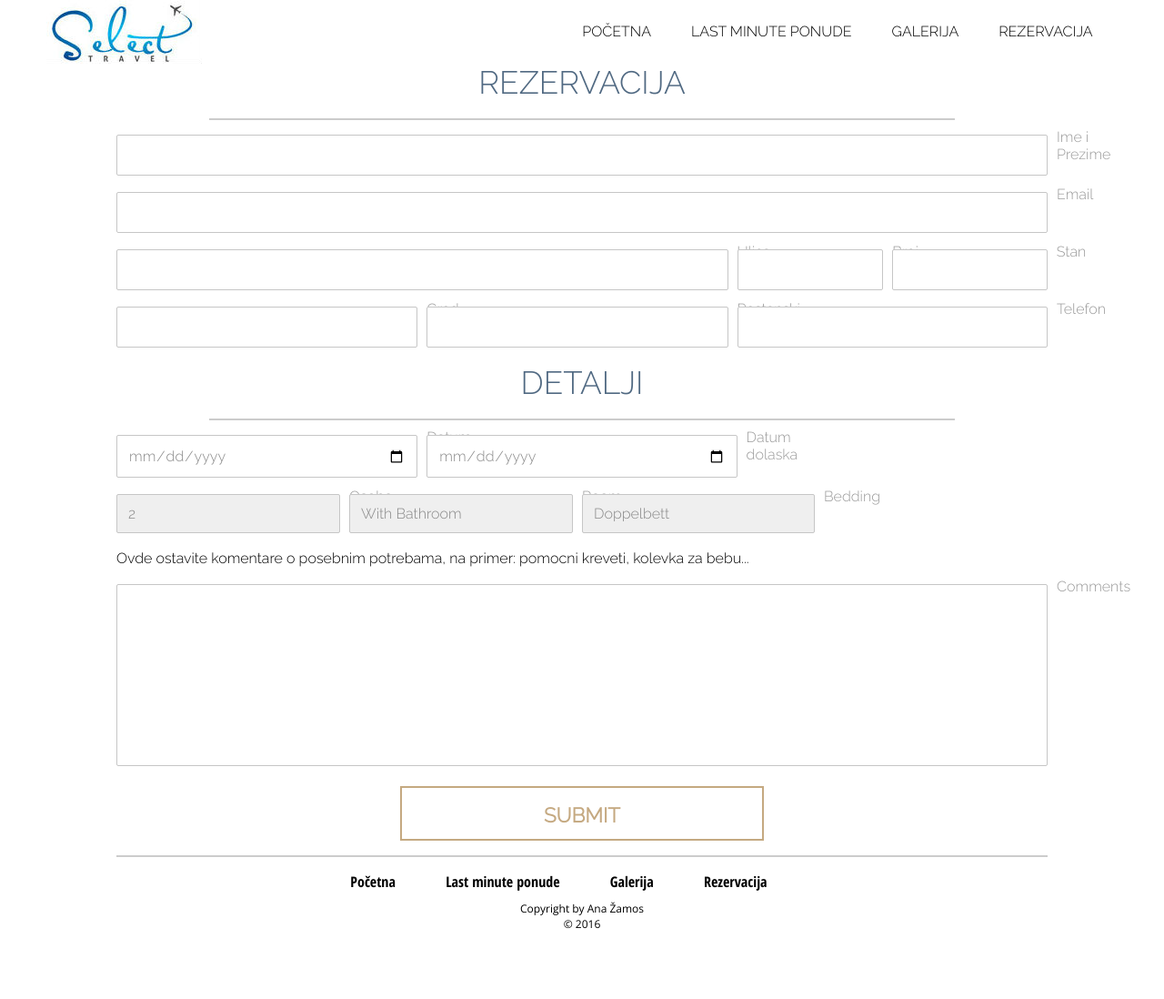
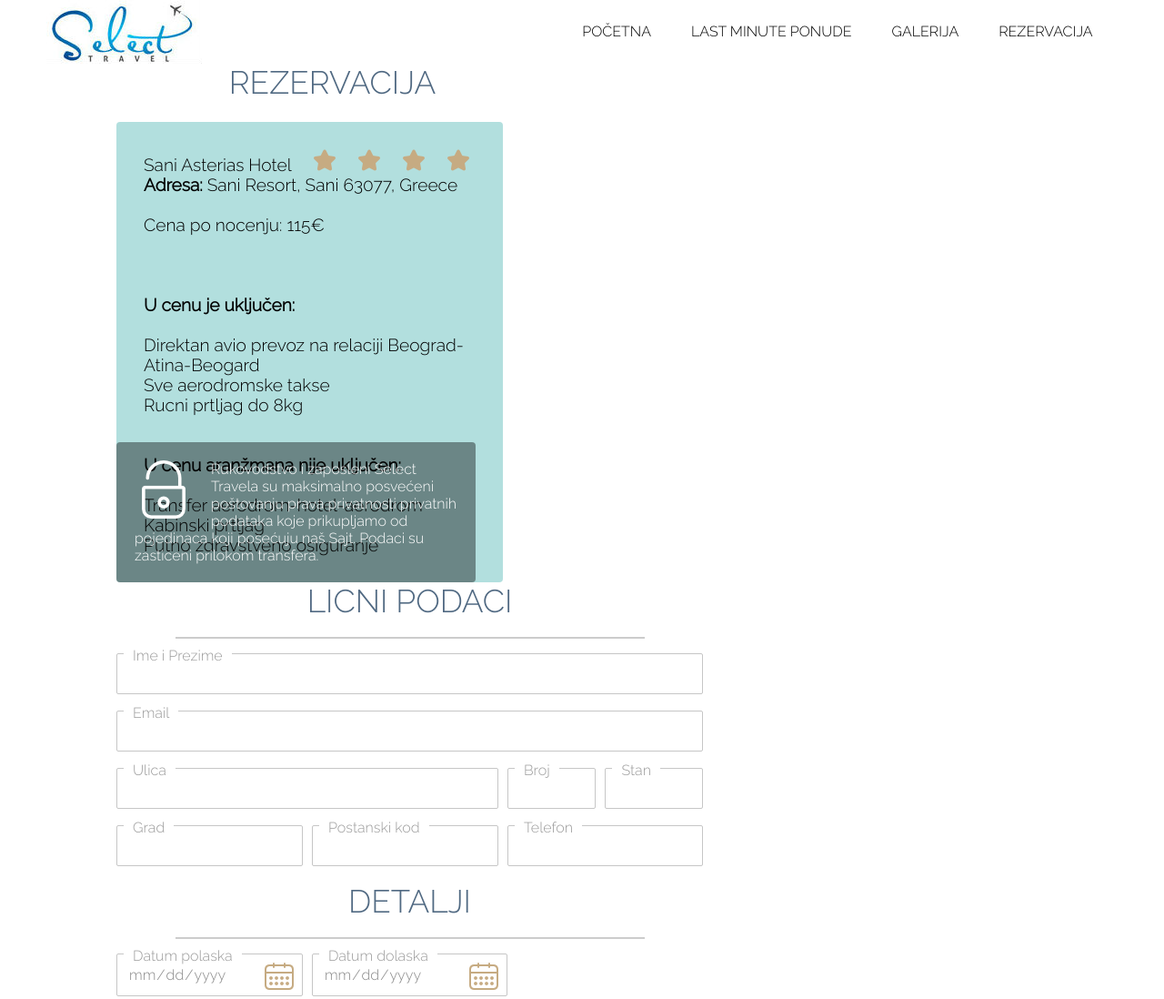
Before and after one commit to rasko-lazic/SelectTravel, a plain HTML site: page rezervacija.html in a window 1280 px wide. Shown: the top 1098 px of the page at 91% size. Before the commit the page ends 1034 px from the top, so only its background shows below. Drawn offline with nearby package versions, Linux system fonts and the light colour scheme.

Commit message:
reservation refactoring

```diff
--- a/css/lastminute.css
+++ b/css/lastminute.css
@@ -65,7 +65,7 @@
 	width: 250px;
 	border: 2px solid #c5a981;
 	border-radius: 5px;
-	background: url(../img/search-icon.png) no-repeat scroll 210px 2px;
+	background: url(../fonts/search-icon.png) no-repeat scroll 210px 2px;
 	padding-left: 5px;
 	outline: none;
 }
--- a/css/reset.css
+++ b/css/reset.css
@@ -125,3 +125,10 @@
     -webkit-appearance: none;
     margin: 0; /* <-- Apparently some margin are still there even though it's hidden */
 }
+
+/*hiding date input spin button*/
+input::-webkit-inner-spin-button,
+input::-webkit-calendar-picker-indicator {
+    display: none;
+    -webkit-appearance: none;
+}
--- a/css/rezervacija.css
+++ b/css/rezervacija.css
@@ -59,10 +59,58 @@
 	font-weight: 400;
     width: 80%;
     margin: auto;
+    display: flex;
+    flex-flow: row wrap;
 }
 
-a {
-	text-decoration: none;
+.reservation-info {
+	position: relative;
+	width: 40%;
+	min-width: 475px;
+}
+
+.reservation-info h2 {
+	font-size: 2.2em;
+	text-transform: uppercase;
+	font-weight: 300;
+	text-align: center;
+	color: #506982;
+	padding-bottom: 3px;
+	margin-bottom: 20px;
+}
+
+.reservation-info .description img {
+	padding-left: 20px;
+}
+
+.reservation-info .description {
+	font-size: 1.2em;
+	margin-right: 50px;
+	padding: 30px;
+	text-align: left;
+	border-radius: 4px;
+	background: rgba(63,176,172, 0.4)
+}
+
+.reservation-info .security {
+	background: rgba(0, 0, 0, .4);
+	margin-right: 80px;
+	padding: 20px;
+	text-align: left;
+	color: white;
+	border-radius: 4px;
+	position: absolute;
+	bottom: 0;
+}
+
+.reservation-info .security img {
+	margin-right: 20px;
+}
+/*--------------------------------------------------------------------------------------------------------------------------------------*/
+
+.reservation-form {
+	width:60%;
+	min-width: 645px;
 }
 
 .info-text {
@@ -88,14 +136,7 @@
 	position: relative;
 }
 
-.controls input[type="text"],
-.controls input[type="email"],
-.controls input[type="number"],
-.controls input[type="date"],
-.controls input[type="tel"],
-.controls textarea,
-.controls button,
-.controls select {
+.floatLabel {
 	padding: 12px;
 	font-size: 14px;
 	border: 1px solid #c6c6c6;
@@ -109,44 +150,11 @@
 	transition: all 0.3s;
 }
 
-.controls input[type="text"]:focus,
-.controls input[type="text"]:hover,
-.controls input[type="email"]:focus,
-.controls input[type="email"]:hover,
-.controls input[type="number"]:focus,
-.controls input[type="number"]:hover,
-.controls input[type="date"]:focus,
-.controls input[type="date"]:hover,
-.controls input[type="tel"]:focus,
-.controls input[type="tel"]:hover,
-.controls textarea:focus,
-.controls textarea:hover,
-.controls button:focus,
-.controls button:hover,
-.controls select:focus,
-.controls select:hover {
+.floatLabel:focus,
+.floatLabel:hover {
 	outline: none;
 	border-color: #c5a981;
-}
-
-.controls input[type="text"]:focus + label,
-.controls input[type="text"]:hover + label,
-.controls input[type="email"]:focus + label,
-.controls input[type="email"]:hover + label,
-.controls input[type="number"]:focus + label,
-.controls input[type="number"]:hover + label,
-.controls input[type="date"]:focus + label,
-.controls input[type="date"]:hover + label,
-.controls input[type="tel"]:focus + label,
-.controls input[type="tel"]:hover + label,
-.controls textarea:focus + label,
-.controls textarea:hover + label,
-.controls button:focus + label,
-.controls button:hover + label,
-.controls select:focus + label,
-.controls select:hover + label {
-	color: #c5a981;
-	cursor: text;
+	width: 90%;
 }
 
 .controls select {
@@ -155,9 +163,13 @@
 	cursor: pointer;
 }
 
+.controls input[type="date"] {
+	background: url(../fonts/calendar-icon.png) no-repeat scroll 95% 8px;
+}
+
 .controls label {
 	position: absolute;
-	leftt: 8px;
+	left: 8px;
 	top: 12px;
 	color: #999;
 	font-size: 16px;
--- a/rezervacija.html
+++ b/rezervacija.html
@@ -28,8 +28,36 @@
         </header>
         <!--header end-->
         <section class="reservation">
+            <div class="reservation-info">
+                <h2>REZERVACIJA</h2>
+                <p class="description">
+                    Sani Asterias Hotel
+                    <img src="fonts/star-icon.png">
+                    <img src="fonts/star-icon.png">
+                    <img src="fonts/star-icon.png">
+                    <img src="fonts/star-icon.png"><br>
+                    <strong>Adresa:</strong> Sani Resort, Sani 63077, Greece<br><br>
+                    Cena po nocenju: 115€<br><br><br><br>
+                    <strong>U cenu je uključen:</strong><br><br>
+
+                    Direktan avio prevoz na relaciji Beograd-Atina-Beogard<br>
+                    Sve aerodromske takse<br>
+                    Rucni prtljag do 8kg<br><br><br>
+
+                    <strong>U cenu aranžmana nije uključen:</strong><br><br>
+
+                    Transfer aerodrom-hotel-aerodrom<br>
+                    Kabinski prtljag<br>
+                    Putno zdravstveno osiguranje<br>
+                </p>
+                <p class="security">
+                    <img src="fonts/padlock-icon.png" class="float-left">
+                    Rukovodstvo i zaposleni Select Travela su maksimalno posvećeni poštovanju prava privatnosti privatnih podataka koje prikupljamo od pojedinaca koji posećuju naš Sajt. Podaci su zasticeni prilokom transfera.
+                </p>
+            </div>
+            <div class="reservation-form">
                 <div class="basic-info">
-                <h2 class="heading">Rezervacija</h2>
+                    <h2 class="heading">LICNI PODACI</h2>
                     <hr class="divider">
                     <div class="controls">
                         <input type="text" class="floatLabel" name="name">
@@ -135,6 +163,7 @@
                     </div>
                     <button type="submit" value="Submit">Submit</button>
                 </div>
+            </div>
         </section>
         <!--reservation end-->
         <hr class="divider">
```
Also changed, not shown: fonts/calendar-icon.png (added), fonts/padlock-icon.png (added), fonts/star-icon.png (added). Lines whose indentation alone changed are shown as unchanged.
